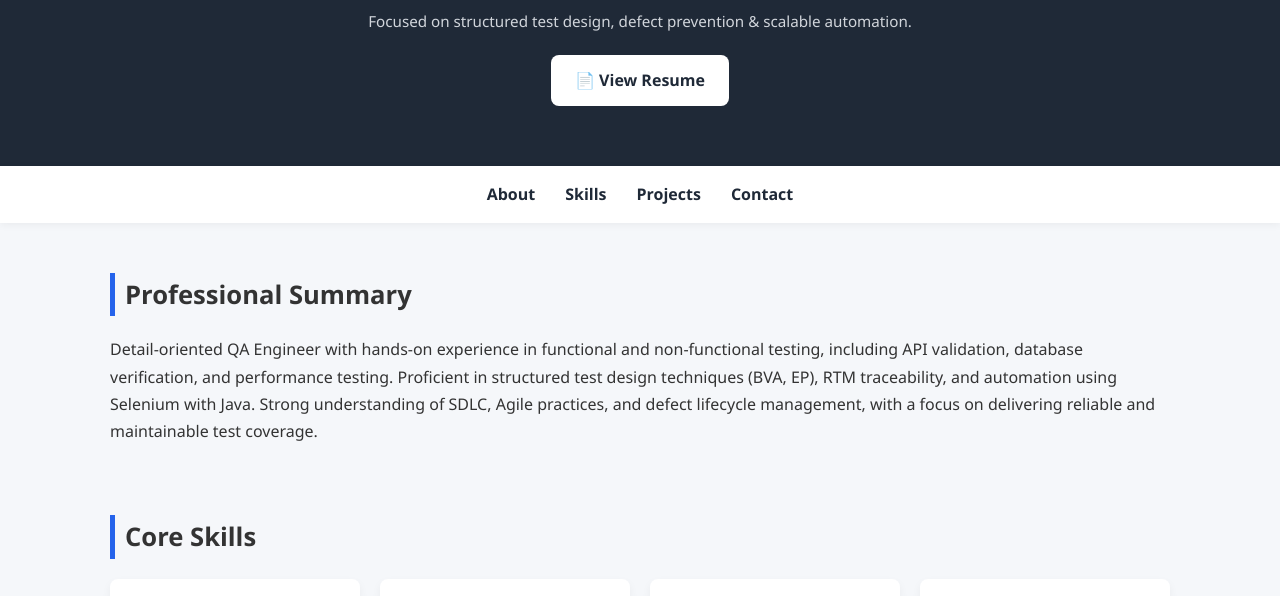
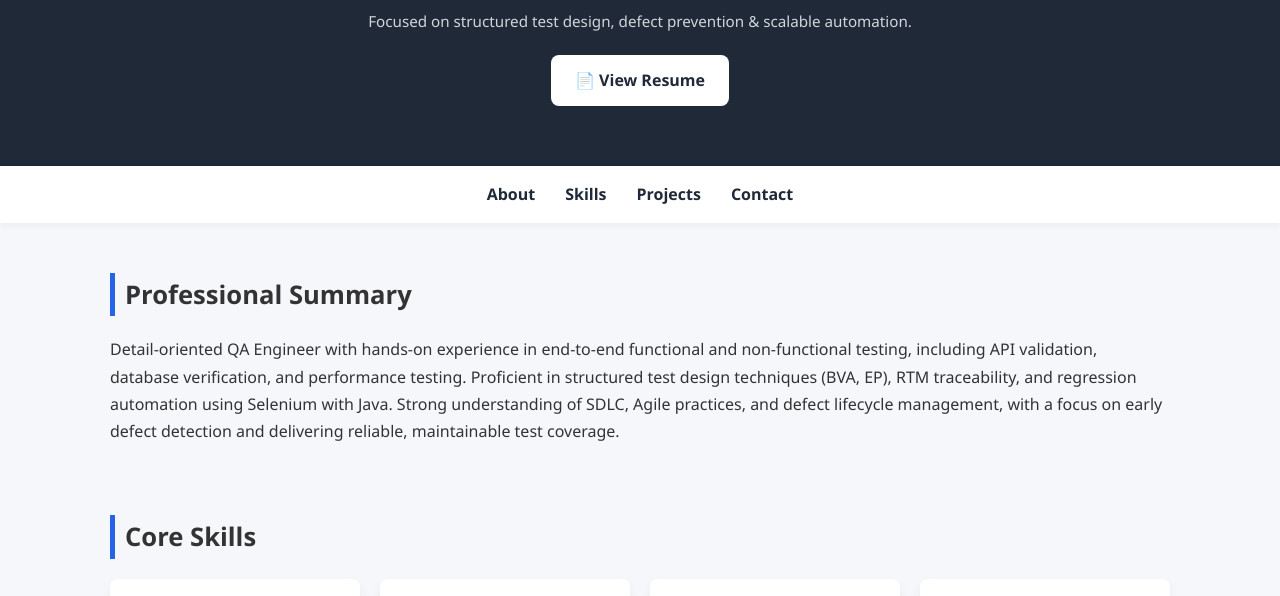
Before and after one commit to bhagyashreeAcharya/bhagyashreeAcharya.github.io, a plain HTML site: page index.html in a window 1280 px wide. Shown: the part 414-1010 px from the top of the page. Drawn offline with Linux system fonts and the light colour scheme.

Commit message:
Update index.html

```diff
--- a/index.html
+++ b/index.html
@@ -39,7 +39,7 @@
 <section id="about">
     <h2>Professional Summary</h2>
     <p>
-        Detail-oriented QA Engineer with hands-on experience in functional and non-functional testing, including API validation, database verification, and performance testing. Proficient in structured test design techniques (BVA, EP), RTM traceability, and automation using Selenium with Java. Strong understanding of SDLC, Agile practices, and defect lifecycle management, with a focus on delivering reliable and maintainable test coverage.
+        Detail-oriented QA Engineer with hands-on experience in end-to-end functional and non-functional testing, including API validation, database verification, and performance testing. Proficient in structured test design techniques (BVA, EP), RTM traceability, and regression automation using Selenium with Java. Strong understanding of SDLC, Agile practices, and defect lifecycle management, with a focus on early defect detection and delivering reliable, maintainable test coverage.
     </p>
 </section>
 
```
